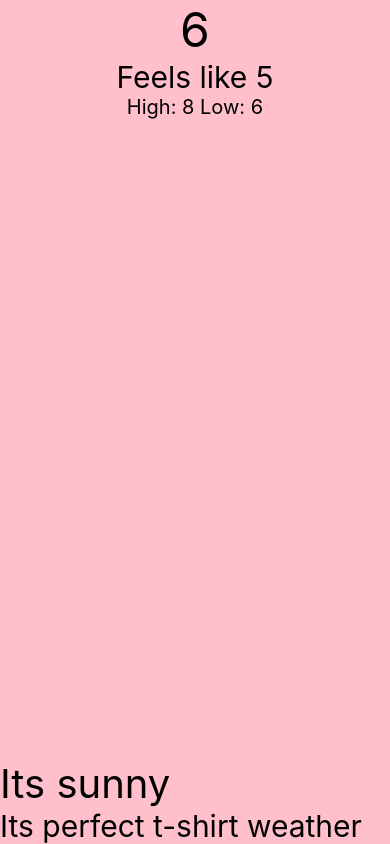
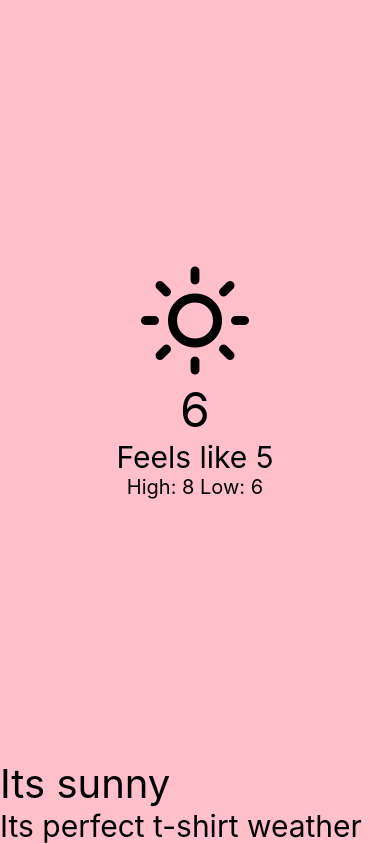
Before and after one commit to eodaneze/ReactNativeClass, a React Native app: screen / in a window 390 px wide. Built offline with nearby package versions, Linux system fonts and the light colour scheme.

Commit message:
adding a sun icon fro expo victor icon

```diff
--- a/App.js
+++ b/App.js
@@ -1,11 +1,13 @@
 import React from 'react'
 import {View, Text, SafeAreaView, StyleSheet} from 'react-native'
+import { Feather } from '@expo/vector-icons';
 
 const App = () => {
   return(
     <SafeAreaView style={styles.wrapper}>
 
     <View style={styles.container}>
+      <Feather name="sun" size={108} color="black" />
         <Text style={styles.temp}>6</Text>
         <Text style={styles.feels}>Feels like 5</Text>
         <View style={styles.highLowWrapper}>
@@ -25,7 +27,8 @@ const App = () => {
 const styles = StyleSheet.create({
   container:{
     flex: 1,
-    alignItems: 'center'
+    alignItems: 'center',
+    justifyContent: 'center'
   },
   wrapper:{
     backgroundColor: 'pink',
```
